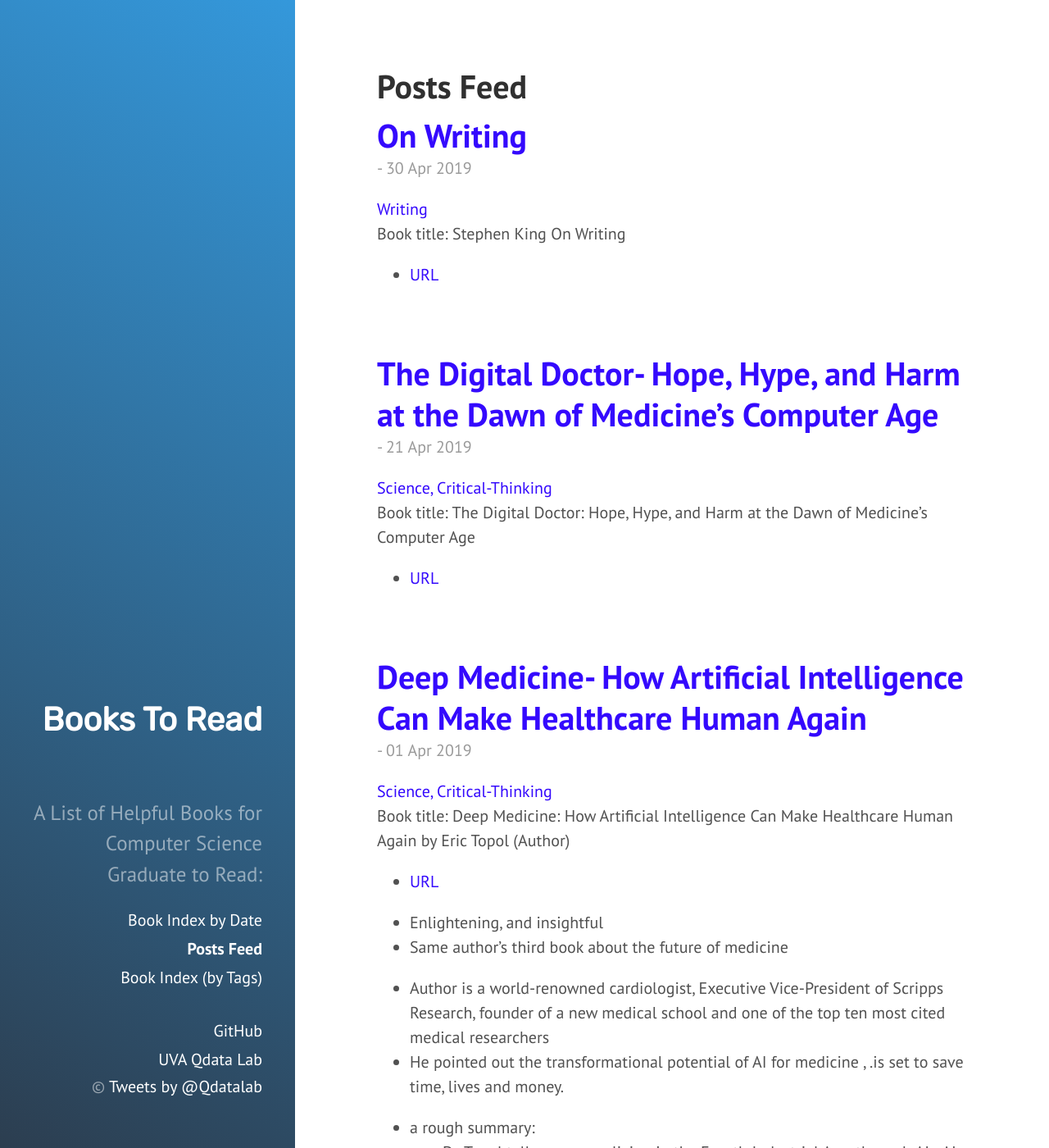
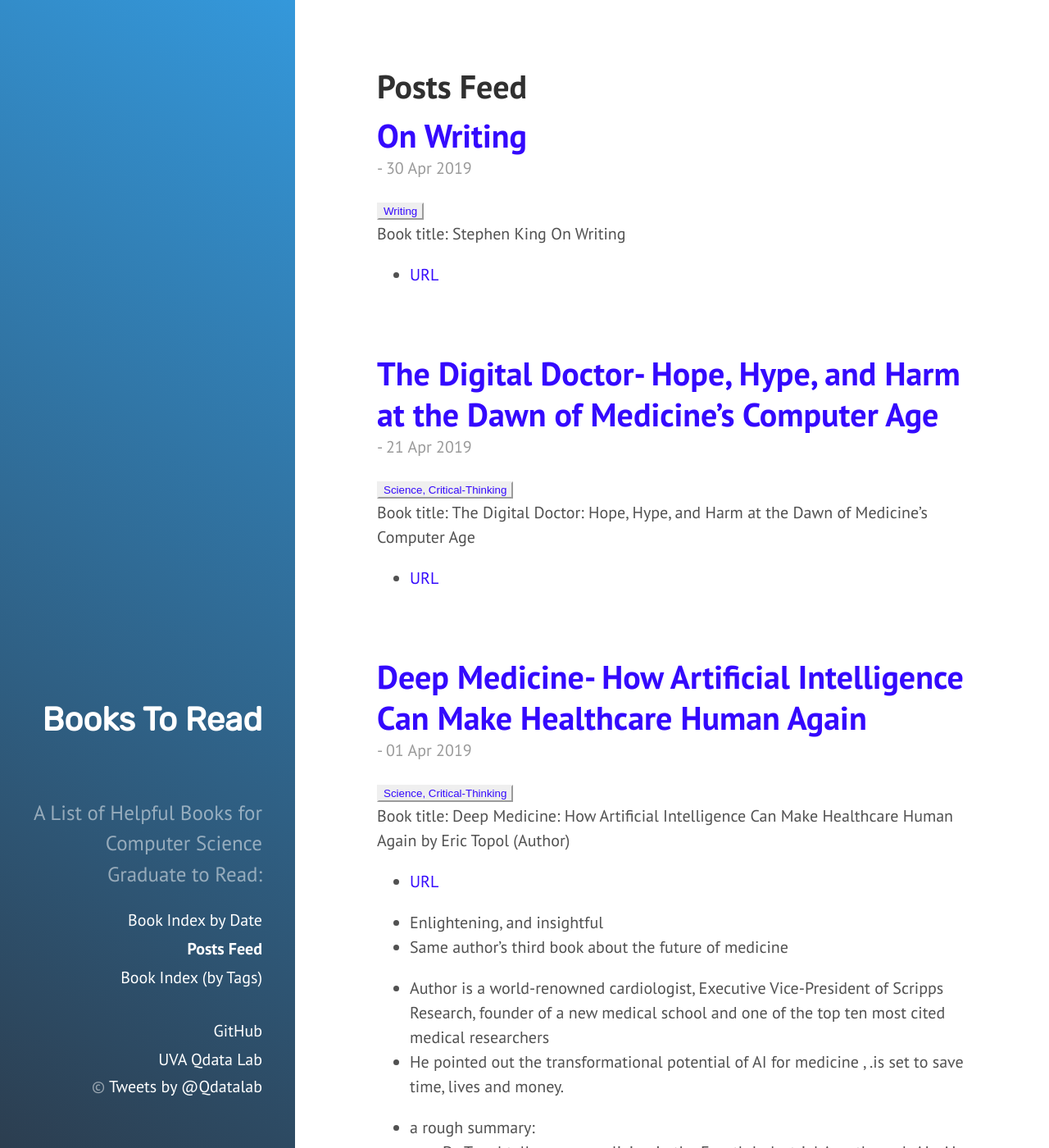
Before and after one commit to qiyanjun/books2read, a Jekyll site: the page built from blog.md, in a window 1280 px wide and 1400 px high. Shown: the whole window at 82% size. Built offline with Jekyll 4.4.1, drawn with Linux system fonts in a browser that asks for light colours.

Commit message:
try to make button link

```diff
--- a/blog.md
+++ b/blog.md
@@ -20,7 +20,7 @@ desc: "A list of all blog posts"
 
     <span class="post-date">- {{ post.date | date_to_string }}</span>
 
-    <a href="{{ site.baseurl }}/tag/" class="newbtn"> {{ post.tags | join: ", " }} </a>
+    <a href="{{ site.baseurl }}/tag/" class="button"> {{ post.tags | join: ", " }} </a>
 
     {{ post.content }}
 
--- a/public/css/hyde.css
+++ b/public/css/hyde.css
@@ -289,8 +289,33 @@ a.sidebar-nav-item:focus {
   color: #3409fd;
 }
 
-a.newbtn {
-  -webkit-appearance: button;
-  -moz-appearance: button;
-  appearance: button;
+a.button {
+    display: inline-block;
+    box-sizing: border-box;
+    margin: 0;
+    padding: 1px 6px;
+
+    font: 13.3333px Arial;
+    text-rendering: auto;
+    text-align: center;
+    text-transform: none;
+    text-decoration: none;
+    text-indent: 0;
+    text-shadow: none;
+    letter-spacing: normal;
+    word-spacing: normal;
+    color: buttontext;
+
+    border: 2px outset buttonface;
+    border-image: initial;
+
+    background-color: buttonface;
+
+    -webkit-appearance: button;
+    -moz-appearance: button;
+    appearance: button;
+
+    cursor: default;
 }
+
+a.button:active {border-style: inset;}
```
